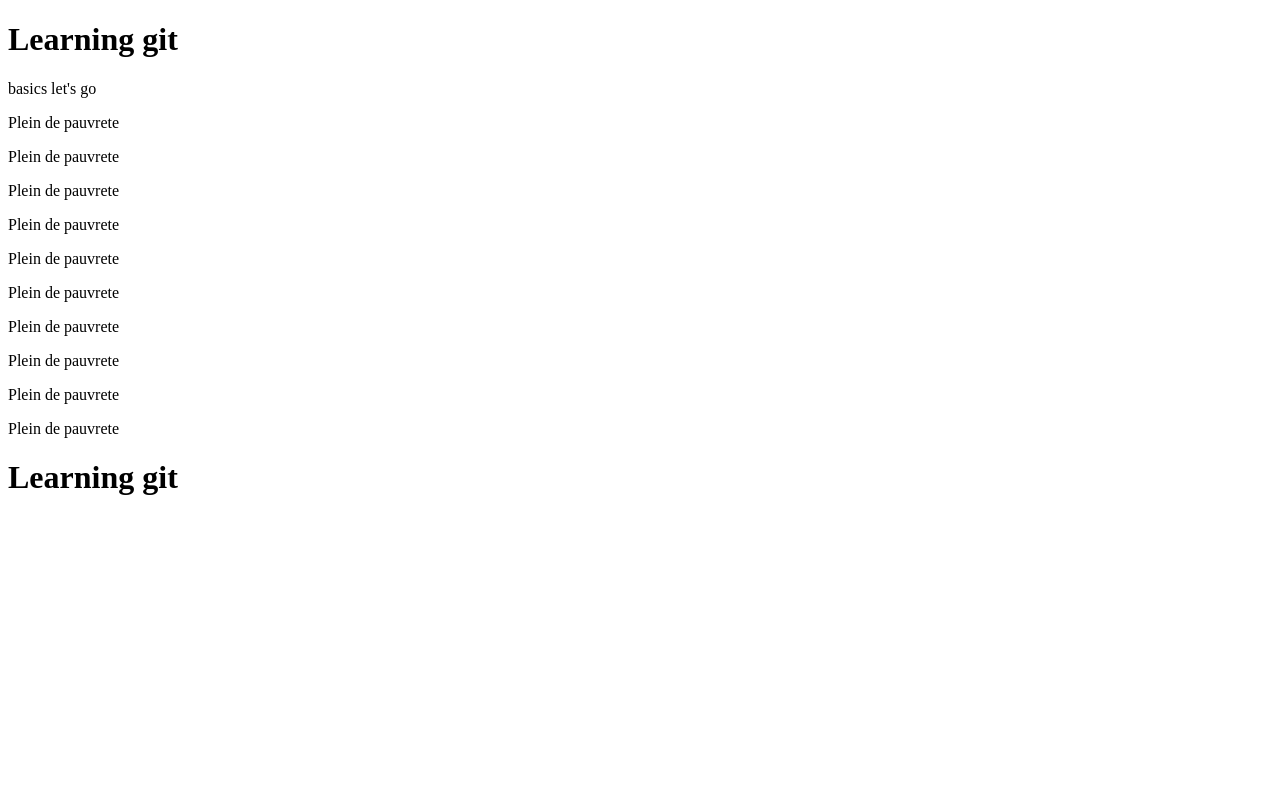
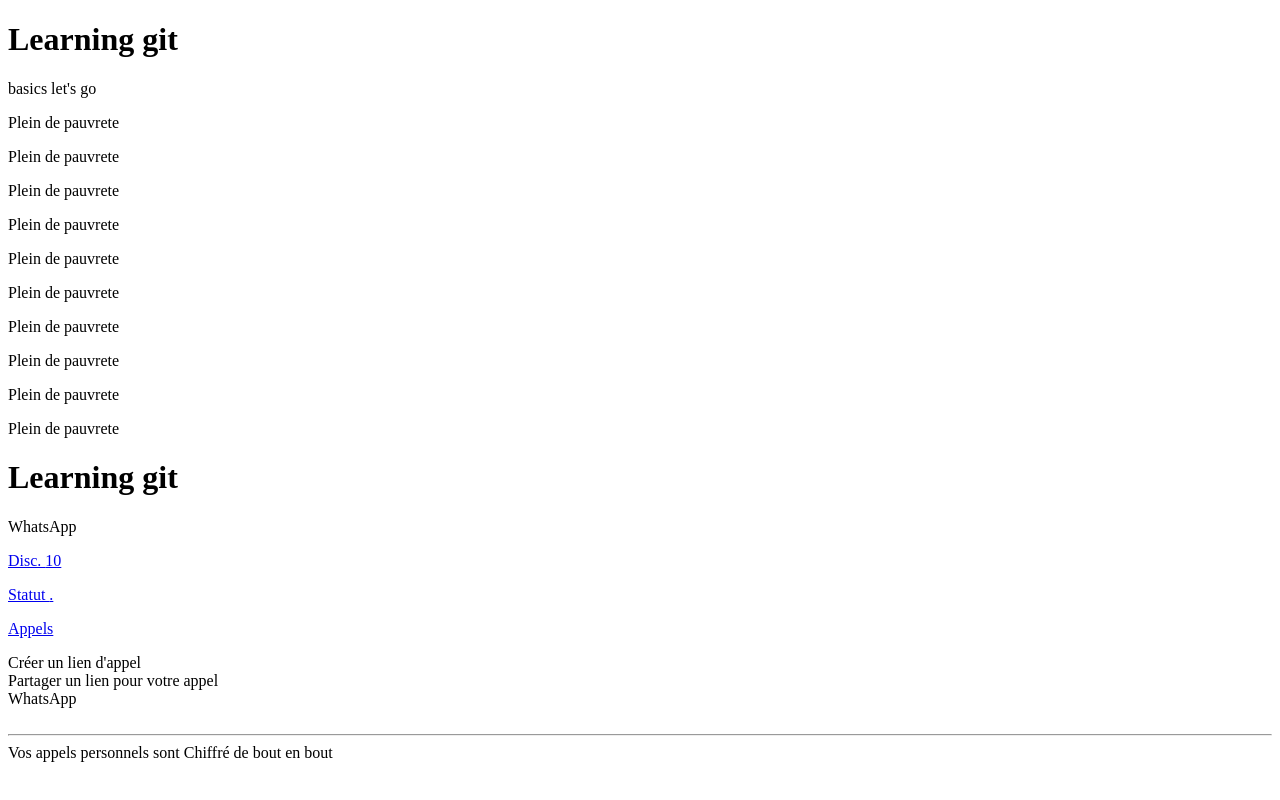
Before and after one commit to valentinatson/HTML-CSS-SASS, a plain HTML site: page exoBranch/index2.html in a window 1280 px wide. Drawn offline with Linux system fonts and the light colour scheme.

Commit message:
derniere main

```diff
--- a/exoBranch/index2.html
+++ b/exoBranch/index2.html
@@ -19,5 +19,42 @@
     <p>Plein de pauvrete</p>
     <p>Plein de pauvrete</p>
     <h1>Learning git</h1>
+    <div class="title">
+        <div class="wh">WhatsApp</div>
+        <div class="icon">
+            <i class="fa fa-camera"></i>
+            <i class="fa fa-search"></i>
+            <i class="fa fa-bars"></i>
+        </div>
+    </div>
+
+    <div class="niv2">
+        <div class="content">
+            <div class="com">
+                <i class="fa fa-users"></i>
+            </div>
+            <div class="diff">
+                <a href="./whatint.html"><p>Disc. <span>10</span></p></a>
+                <a href="./statut.html"><p>Statut <span>.</span></p></a>
+                <a href="./appels.html"><p>Appels <span></span></p></a>
+            </div>
+        </div>
+
+    </div>
+    <div class="ligne"></div>
+
+    <div class="lien">
+        <i class="fa fa-link"></i>
+         <div class="litext">
+            <div class="gras">Créer un lien d'appel</div>
+            Partager un lien pour votre appel
+            <div>WhatsApp</div>
+
+         </div>
+    </div>
+    <br><hr>
+    <div class="infos">
+        <i class="fa fa-lock"></i> Vos appels personnels sont <span class="color">Chiffré de bout en bout</span>
+    </div>
 </body>
 </html>
```
